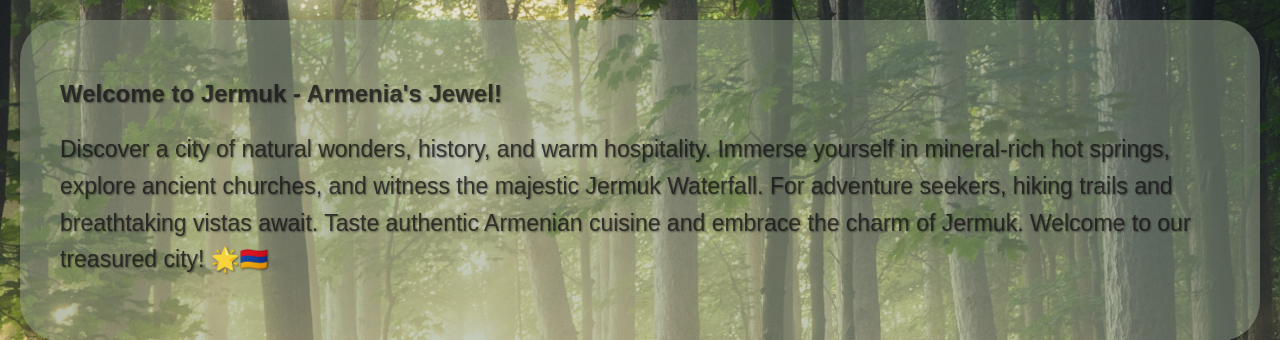
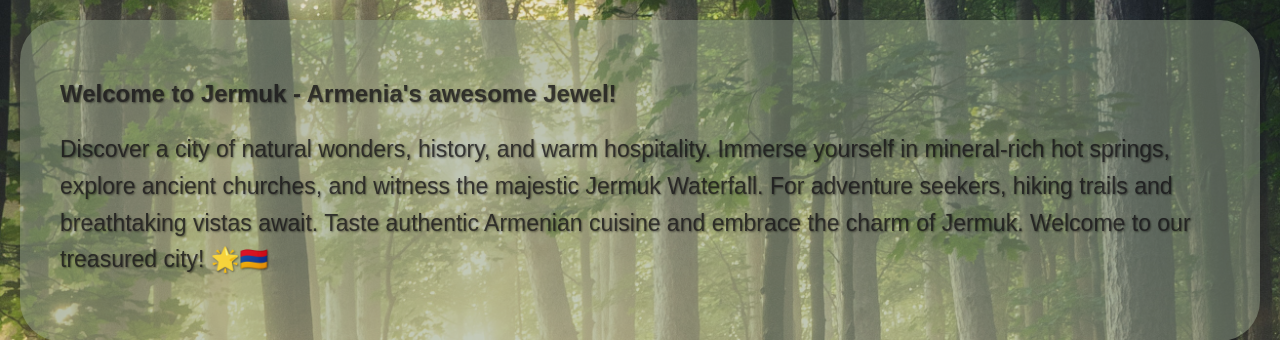
Before and after one commit to darkbrains/jermuk-city, a FastAPI app: page /en in a window 1280 px wide. Shown: the part 146-486 px from the top of the page. Run offline with FastAPI, Linux system fonts and the light colour scheme.

Commit message:
Release (#8)
* test

```diff
--- a/templates/index_en.html
+++ b/templates/index_en.html
@@ -35,7 +35,7 @@
   </header>
   <main>
     <section id="welcome">
-       <h2>Welcome to Jermuk - Armenia's Jewel!</h2>
+       <h2>Welcome to Jermuk - Armenia's awesome Jewel!</h2>
        <p>
         Discover a city of natural wonders, history, and warm hospitality. Immerse yourself in mineral-rich hot springs, explore ancient churches, and witness the majestic Jermuk Waterfall. For adventure seekers, hiking trails and breathtaking vistas await. Taste authentic Armenian cuisine and embrace the charm of Jermuk. Welcome to our treasured city! 🌟🇦🇲
     </p>
```
Also changed, not shown: .github/workflows/main.yaml.
